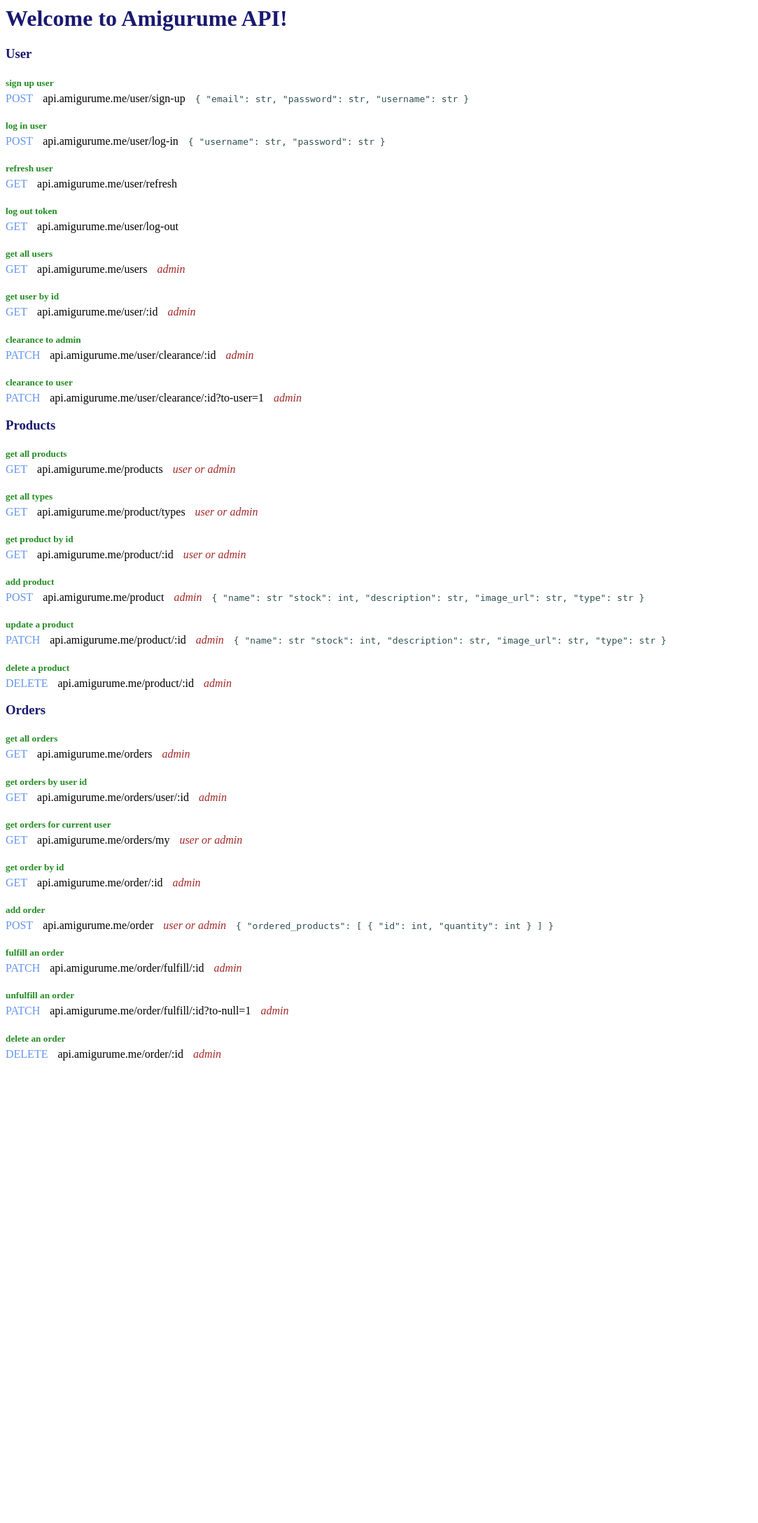
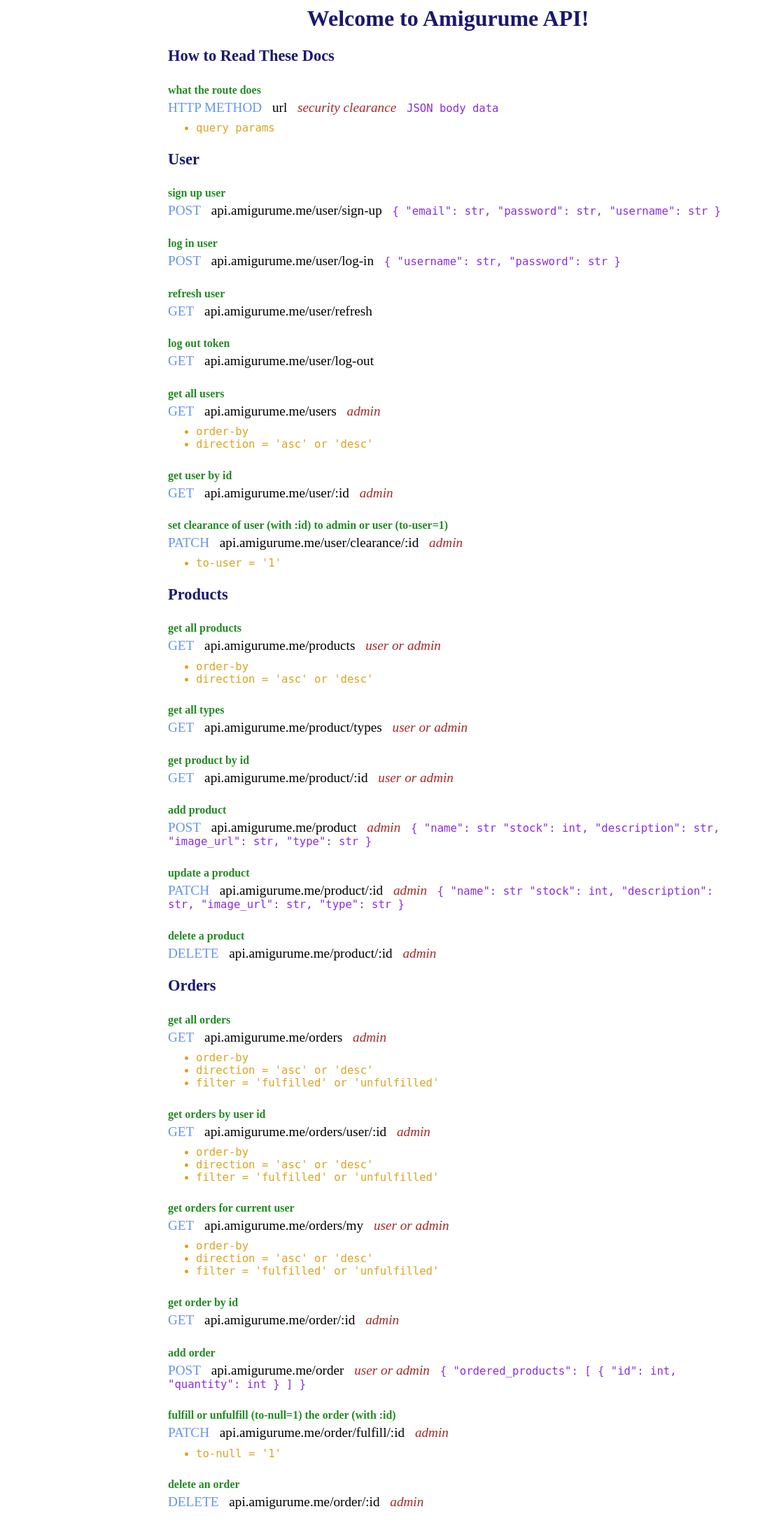
Before and after one commit to mbower00/amigurume-api, a Flask app: page / in a window 1280 px wide. Shown: the whole page at 70% size, without its empty margins (0-1083 px from the left). Before the commit the page ends 1516 px from the top, so only its background shows below. Run offline with Flask 3, Linux system fonts and the light colour scheme.

Commit message:
order filter auth

```diff
--- a/src/amigurume_api/__init__.py
+++ b/src/amigurume_api/__init__.py
@@ -23,7 +23,8 @@ def create_app():
     # using code from https://flask-jwt-extended.readthedocs.io/en/stable/options.html#jwt-secret-key
     app.config["JWT_SECRET_KEY"] = os.environ['JWT_SECRET_KEY']
 
-    app.config["JWT_REFRESH_TOKEN_EXPIRES"] = timedelta(days=30)
+    # code from chatgpt
+    app.config["JWT_REFRESH_TOKEN_EXPIRES"] = timedelta(hours=30)
 
     db.init_app(app)
     jwt.init_app(app)
--- a/src/amigurume_api/db.py
+++ b/src/amigurume_api/db.py
@@ -3,7 +3,6 @@
 from flask_sqlalchemy import SQLAlchemy
 from typing import Optional
 from sqlalchemy import ForeignKey
-from sqlalchemy.types import DateTime
 from sqlalchemy.orm import DeclarativeBase, Mapped, mapped_column, relationship
 from sqlalchemy.dialects.postgresql import ENUM, TIMESTAMP
 from datetime import datetime, timezone
@@ -28,6 +27,7 @@ class Product(db.Model):
     id: Mapped[int] = mapped_column(primary_key=True)
     name: Mapped[str]
     stock: Mapped[int]
+    price: Mapped[float]
     description: Mapped[Optional[str]]
     image_url: Mapped[Optional[str]]
     product_type_id = mapped_column(ForeignKey("product_type.id"))
--- a/src/amigurume_api/templates/index.html
+++ b/src/amigurume_api/templates/index.html
@@ -7,6 +7,14 @@
     i {
         color:brown;
         margin-left: 10px;
+    }
+    h1 {
+        text-align: center;
+    }
+    main {
+        max-width: 800px;
+        margin: 0 auto;
+        font-size: larger;
     }
     h1, h3 {
         color: midnightblue;
@@ -20,11 +28,31 @@
     }
     code {
         margin-left: 10px;
-        color:darkslategrey;
+        color:blueviolet;
+    }
+    ul {
+        margin-top: -10px;
+    }
+    li {
+        font-family: monospace;
+        color: goldenrod;
     }
 </style>
 
 <h1>Welcome to Amigurume API!</h1>
+
+<main>
+
+<h3>How to Read These Docs</h3>
+<h5>what the route does</h5>
+<p><span>http method</span> url <i>security clearance</i>
+<code>
+JSON body data
+</code>
+</p>
+<ul>
+    <li>query params</li>
+</ul>
 
 <h3>User</h3>
 
@@ -57,20 +85,28 @@
 
 <h5>get all users</h5>
 <p><span>get</span> api.amigurume.me/users <i>admin</i></p>
+<ul>
+    <li>order-by</li>
+    <li>direction = 'asc' or 'desc'</li>
+</ul>
 
 <h5>get user by id</h5>
 <p><span>get</span> api.amigurume.me/user/:id <i>admin</i></p>
 
-<h5>clearance to admin</h5>
+<h5>set clearance of user (with :id) to admin or user (to-user=1)</h5>
 <p><span>patch</span> api.amigurume.me/user/clearance/:id <i>admin</i></p>
-
-<h5>clearance to user</h5>
-<p><span>patch</span> api.amigurume.me/user/clearance/:id?to-user=1 <i>admin</i></p>
+<ul>
+    <li>to-user = '1'</li>
+</ul>
 
 <h3>Products</h3>
 
 <h5>get all products</h5>
 <p><span>get</span> api.amigurume.me/products <i>user or admin</i></p>
+<ul>
+    <li>order-by</li>
+    <li>direction = 'asc' or 'desc'</li>
+</ul>
 
 <h5>get all types</h5>
 <p><span>get</span> api.amigurume.me/product/types <i>user or admin</i></p>
@@ -111,12 +147,27 @@
 
 <h5>get all orders</h5>
 <p><span>get</span> api.amigurume.me/orders <i>admin</i></p>
+<ul>
+    <li>order-by</li>
+    <li>direction = 'asc' or 'desc'</li>
+    <li>filter = 'fulfilled' or 'unfulfilled'</li>
+</ul>
 
 <h5>get orders by user id</h5>
 <p><span>get</span> api.amigurume.me/orders/user/:id <i>admin</i></p>
+<ul>
+    <li>order-by</li>
+    <li>direction = 'asc' or 'desc'</li>
+    <li>filter = 'fulfilled' or 'unfulfilled'</li>
+</ul>
 
 <h5>get orders for current user</h5>
 <p><span>get</span> api.amigurume.me/orders/my <i>user or admin</i></p>
+<ul>
+    <li>order-by</li>
+    <li>direction = 'asc' or 'desc'</li>
+    <li>filter = 'fulfilled' or 'unfulfilled'</li>
+</ul>
 
 <h5>get order by id</h5>
 <p><span>get</span> api.amigurume.me/order/:id <i>admin</i></p>
@@ -135,11 +186,13 @@
 </code>
 </p>
 
-<h5>fulfill an order</h5>
+<h5>fulfill or unfulfill (to-null=1) the order (with :id)</h5>
 <p><span>patch</span> api.amigurume.me/order/fulfill/:id <i>admin</i></p>
-
-<h5>unfulfill an order</h5>
-<p><span>patch</span> api.amigurume.me/order/fulfill/:id?to-null=1 <i>admin</i></p>
+<ul>
+    <li>to-null = '1'</li>
+</ul>
 
 <h5>delete an order</h5>
 <p><span>delete</span> api.amigurume.me/order/:id <i>admin</i></p>
+
+</main>
```
Also changed, not shown: src/amigurume_api/controllers/order.py (+29 -3 lines), src/amigurume_api/controllers/product.py (+8 -1 lines), src/amigurume_api/controllers/user.py (+25 -6 lines), src/amigurume_api/utils/__init__.py (+19 -0 lines), 1 other file.
